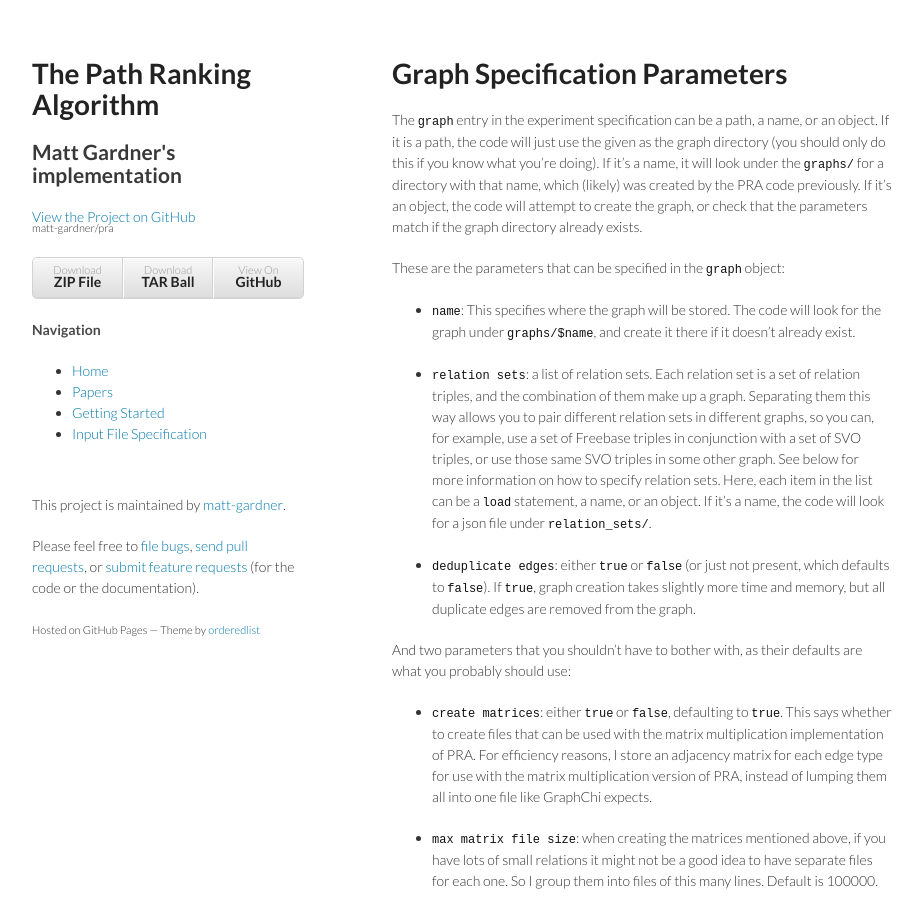
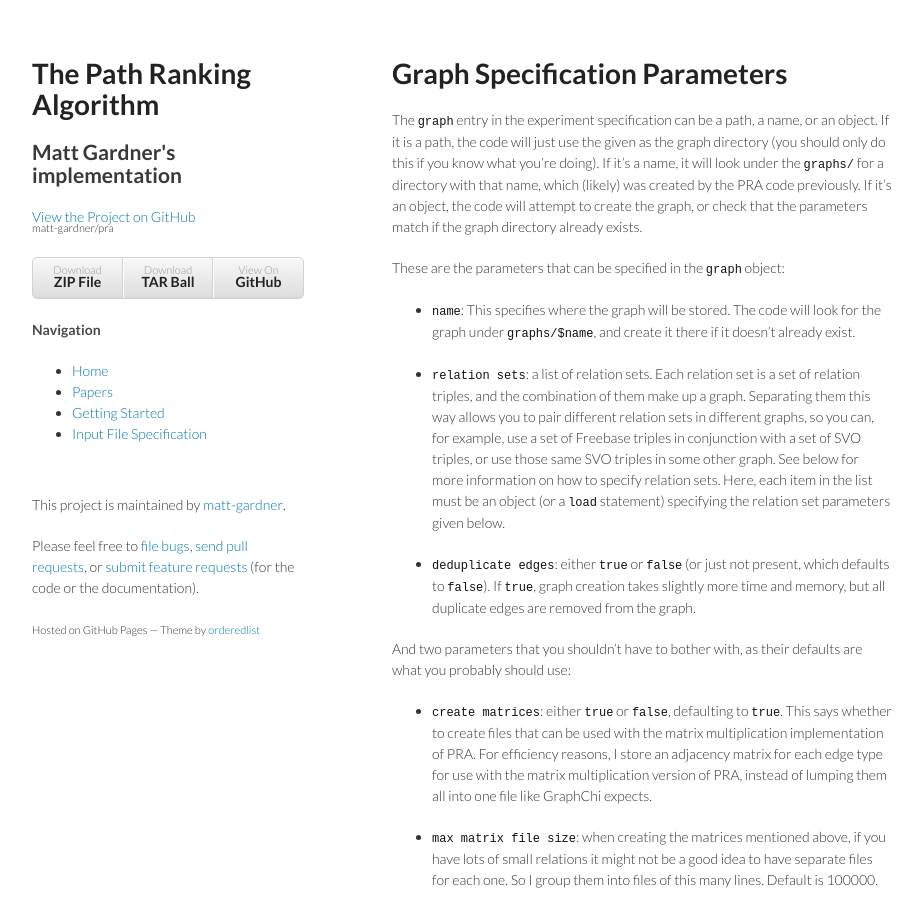
Before and after one commit to matt-gardner/pra, a Jekyll site: the page built from input/graphs.md, in a window 1280 px wide and 900 px high. Shown: the whole window, without its empty margins (178-1100 px from the left). Built offline with Jekyll 4.4.1, drawn with Linux system fonts in a browser that asks for light colours; Markdown is read by kramdown in place of the engine named in the settings.

Commit message:
Minor fix

```diff
--- a/input/graphs.md
+++ b/input/graphs.md
@@ -20,9 +20,8 @@ These are the parameters that can be specified in the `graph` object:
   the combination of them make up a graph.  Separating them this way allows you to pair different
 relation sets in different graphs, so you can, for example, use a set of Freebase triples in
 conjunction with a set of SVO triples, or use those same SVO triples in some other graph.  See
-below for more information on how to specify relation sets.  Here, each item in the list can be a
-`load` statement, a name, or an object.  If it's a name, the code will look for a json file under
-`relation_sets/`.
+below for more information on how to specify relation sets.  Here, each item in the list must be an
+object (or a `load` statement) specifying the relation set parameters given below.
 
 * `deduplicate edges`: either `true` or `false` (or just not present, which defaults to `false`).
   If `true`, graph creation takes slightly more time and memory, but all duplicate edges are
```
